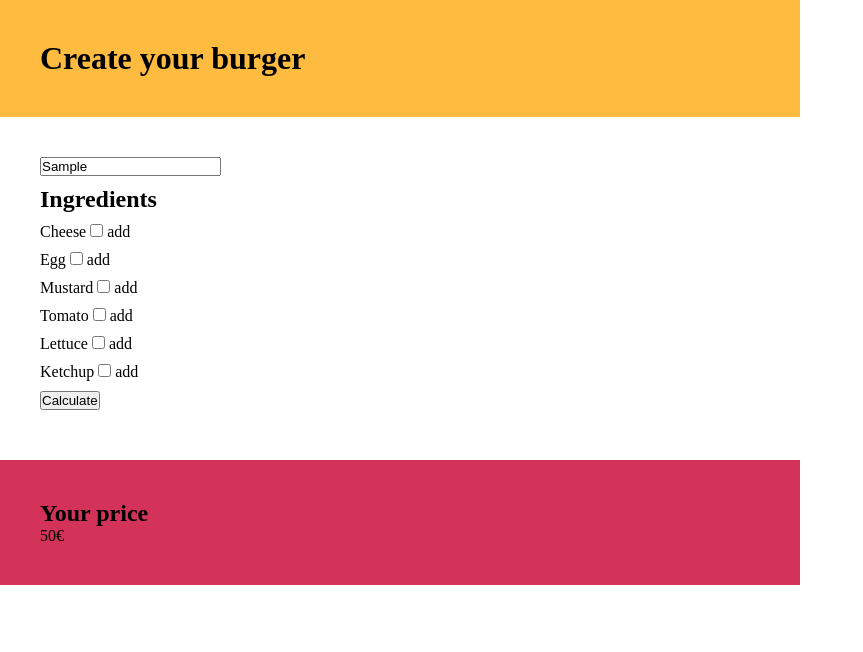
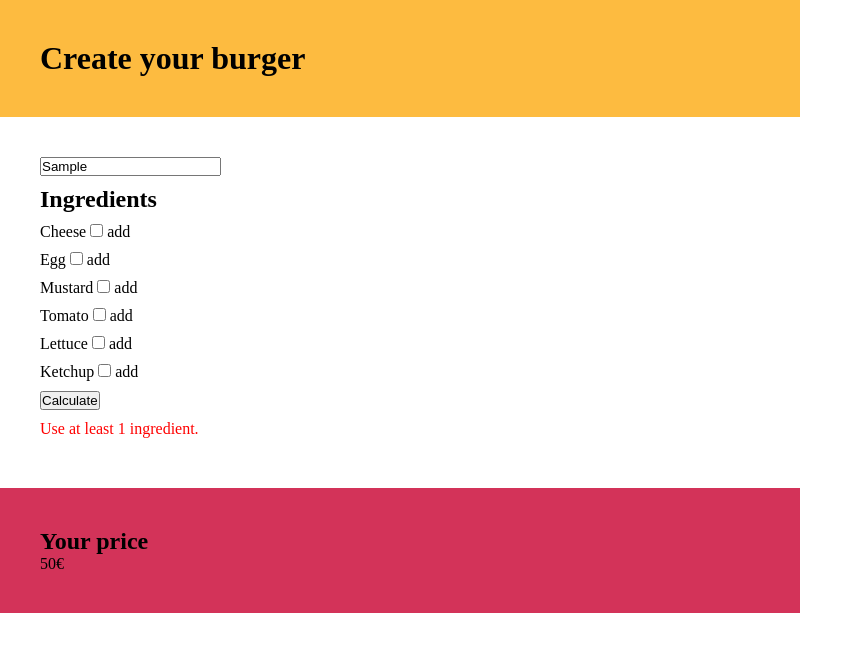
Before and after one commit to jacopo-vinanti96/js-burger, a plain HTML site: page index.html in a window 1280 px wide. Both pictures are taken after typing "Sample" into the empty fields and a click on the button "Calculate". Shown: the whole page, without its empty margins (0-863 px from the left). Drawn offline with Linux system fonts and the light colour scheme.

Commit message:
Ritocchi js

```diff
--- a/css/style.css
+++ b/css/style.css
@@ -23,11 +23,11 @@ main > * {
 }
 
 .opacity0 {
-  opacity: 0;
+  display: none;
 }
 
 .opacity1 {
-  opacity: 1;
+  display: inline;
   color: red;
 }
 
--- a/index.html
+++ b/index.html
@@ -48,6 +48,9 @@
       </div>
       <button id="calculate" type="button" name="button">Calculate</button>
       <span id="opaque-text-2" class="opacity0">Error!</span>
+      <div>
+        <p id="opaque-text-3" class="">Use at least 1 ingredient.</p>
+      </div>
     </main>
     <footer>
       <h2>Your price</h2>
--- a/js/script.js
+++ b/js/script.js
@@ -3,18 +3,24 @@ var burgerName = document.getElementById('burger-name'),
     addIngredient = document.getElementsByClassName('add-ingredient'),
     opaqueText = document.getElementById('opaque-text'),
     opaqueTextBtn = document.getElementById('opaque-text-2'),
+    opaqueTextEmpty = document.getElementById('opaque-text-3'),
     sum,
     total = document.getElementById('total'),
     calculate = document.getElementById('calculate');
 
 // Se l' utente clicca su "calculate" allora...
 calculate.addEventListener("click", function() {
+  opaqueText.className = "opacity0";
+  opaqueTextBtn.className = "opacity0";
   sum = 50;
   if ( burgerName.value != "" ) {
     for ( var i = 0; i < addIngredient.length; i++ ) {
       if ( addIngredient[i].checked == true ) {
         sum += parseInt(addIngredient[i].value);
       }
+    }
+    if ( sum = 50 ) {
+      opaqueTextEmpty.className = "opacity1";
     }
     total.innerHTML = sum + "€";
   } else {
```
